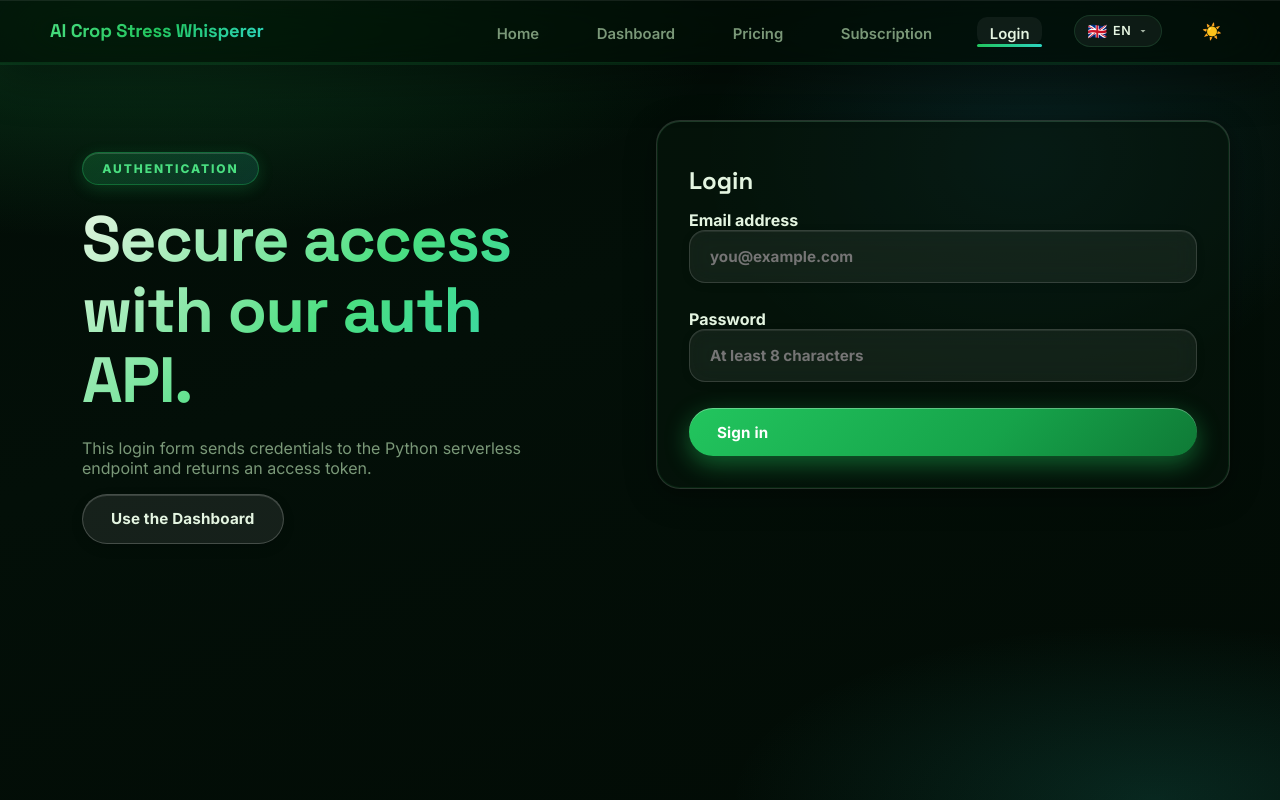
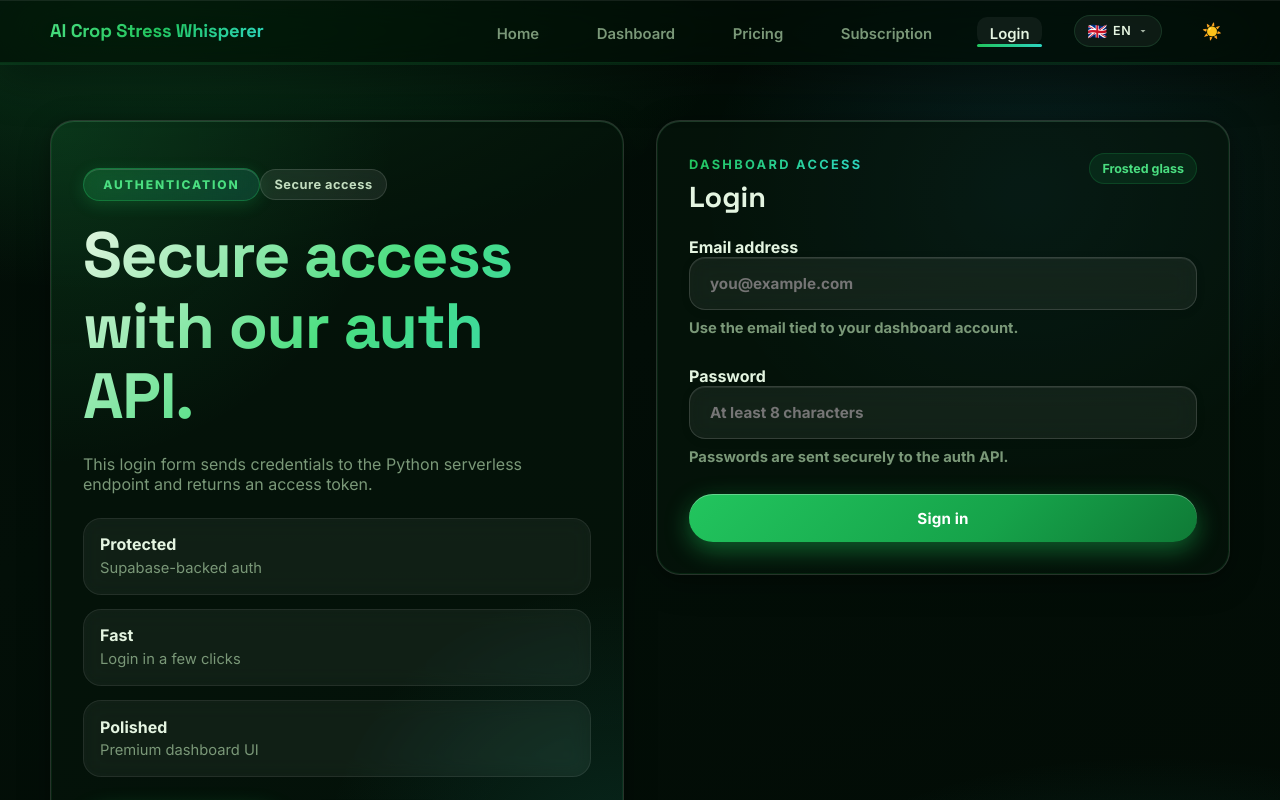
Before and after one commit to Code-odyssey-hackathon/team-09, a Next.js app: page /auth in a window 1280 px wide. Shown: the top 800 px of the page. Built offline with nearby package versions, Linux system fonts and the light colour scheme.

Commit message:
feat: enhance authentication page layout and styling with new highlights and actions

```diff
--- a/app/auth/page.jsx
+++ b/app/auth/page.jsx
@@ -41,19 +41,45 @@ export default function AuthPage() {
   }
 
   return (
-    <main className="page-shell">
+    <main className="page-shell auth-page">
       <div className="auth-layout">
-        <div className="auth-copy">
+        <section className="auth-copy card">
           <span className="eyebrow">{t('authEyebrow')}</span>
+          <div className="auth-copy-badge">Secure access</div>
           <h1>{t('authH1')}</h1>
           <p>{t('authDesc')}</p>
-          <Link href="/app" className="btn btn-outline">
-            {t('authUseApp')}
-          </Link>
-        </div>
+          <div className="auth-highlights">
+            <div className="auth-highlight-item">
+              <span className="auth-highlight-title">Protected</span>
+              <span className="auth-highlight-subtitle">Supabase-backed auth</span>
+            </div>
+            <div className="auth-highlight-item">
+              <span className="auth-highlight-title">Fast</span>
+              <span className="auth-highlight-subtitle">Login in a few clicks</span>
+            </div>
+            <div className="auth-highlight-item">
+              <span className="auth-highlight-title">Polished</span>
+              <span className="auth-highlight-subtitle">Premium dashboard UI</span>
+            </div>
+          </div>
+          <div className="auth-copy-actions">
+            <Link href="/app" className="btn btn-primary">
+              {t('authUseApp')}
+            </Link>
+            <Link href="/" className="btn btn-outline">
+              Back to home
+            </Link>
+          </div>
+        </section>
 
         <div className="auth-card card">
-          <h2>{t('authLoginTitle')}</h2>
+          <div className="auth-card-head">
+            <div>
+              <span className="section-title">Dashboard access</span>
+              <h2>{t('authLoginTitle')}</h2>
+            </div>
+            <span className="auth-card-glass">Frosted glass</span>
+          </div>
           <form onSubmit={handleSubmit} className="form-grid">
             <label className="label">
               {t('authEmail')}
@@ -65,6 +91,7 @@ export default function AuthPage() {
                 placeholder={t('authEmailPlaceholder')}
                 required
               />
+              <span className="field-help">Use the email tied to your dashboard account.</span>
             </label>
             <label className="label">
               {t('authPassword')}
@@ -76,6 +103,7 @@ export default function AuthPage() {
                 placeholder={t('authPasswordPlaceholder')}
                 required
               />
+              <span className="field-help">Passwords are sent securely to the auth API.</span>
             </label>
             <button className="btn btn-primary" type="submit" disabled={loading}>
               {loading ? t('authSigningIn') : t('authSignIn')}
--- a/styles/globals.css
+++ b/styles/globals.css
@@ -910,9 +910,119 @@ select:focus {
   padding: 2rem;
 }
 
+.auth-page {
+  padding-top: 6rem;
+}
+
+.auth-copy {
+  position: relative;
+  overflow: hidden;
+}
+
+.auth-copy::before {
+  content: '';
+  position: absolute;
+  inset: 0;
+  background:
+    radial-gradient(circle at top left, rgba(34,197,94,0.16), transparent 36%),
+    radial-gradient(circle at bottom right, rgba(45,212,191,0.12), transparent 32%);
+  pointer-events: none;
+}
+
+.auth-copy > * {
+  position: relative;
+  z-index: 1;
+}
+
+.auth-copy-badge {
+  display: inline-flex;
+  align-items: center;
+  margin-top: 1rem;
+  padding: 0.45rem 0.85rem;
+  border-radius: 999px;
+  background: rgba(255,255,255,0.08);
+  border: 1px solid rgba(255,255,255,0.12);
+  color: var(--text-soft);
+  font-size: 0.8rem;
+  font-weight: 700;
+  letter-spacing: 0.04em;
+  backdrop-filter: blur(10px);
+}
+
+.auth-highlights {
+  display: grid;
+  gap: 0.9rem;
+  margin-top: 1.5rem;
+}
+
+.auth-highlight-item {
+  display: grid;
+  gap: 0.15rem;
+  padding: 0.95rem 1rem;
+  border-radius: 18px;
+  background: rgba(255,255,255,0.05);
+  border: 1px solid rgba(255,255,255,0.08);
+  backdrop-filter: blur(10px);
+}
+
+.auth-highlight-title {
+  color: var(--text);
+  font-weight: 700;
+}
+
+.auth-highlight-subtitle,
+.field-help {
+  color: var(--muted);
+  font-size: 0.92rem;
+  line-height: 1.5;
+}
+
+.auth-copy-actions {
+  display: flex;
+  flex-wrap: wrap;
+  gap: 0.9rem;
+  margin-top: 1.8rem;
+}
+
+.auth-card-head {
+  display: flex;
+  justify-content: space-between;
+  gap: 1rem;
+  align-items: flex-start;
+  margin-bottom: 1.4rem;
+}
+
+.auth-card-head h2 {
+  margin: 0.35rem 0 0;
+  font-size: 1.8rem;
+}
+
+.auth-card-glass {
+  display: inline-flex;
+  align-items: center;
+  padding: 0.45rem 0.75rem;
+  border-radius: 999px;
+  color: var(--green-light);
+  background: rgba(34,197,94,0.10);
+  border: 1px solid rgba(34,197,94,0.18);
+  font-size: 0.78rem;
+  font-weight: 700;
+  white-space: nowrap;
+}
+
+.field-help {
+  display: block;
+  margin-top: 0.45rem;
+}
+
 .form-grid {
   display: grid;
   gap: 1rem;
+}
+
+.form-grid .btn {
+  width: 100%;
+  justify-content: center;
 }
 
 @media (max-width: 900px) {
@@ -925,6 +1035,10 @@ select:focus {
   .meta-grid {
     grid-template-columns: 1fr;
   }
+
+  .auth-card-head {
+    flex-direction: column;
+  }
 }
 
 @media (max-width: 640px) {
@@ -939,8 +1053,14 @@ select:focus {
   .hero-actions,
   .feature-list,
   .preview-actions,
-  .action-row {
+  .action-row,
+  .auth-copy-actions {
     flex-direction: column;
+  }
+
+  .auth-copy,
+  .auth-card {
+    padding: 1.5rem;
   }
 }
 
```
